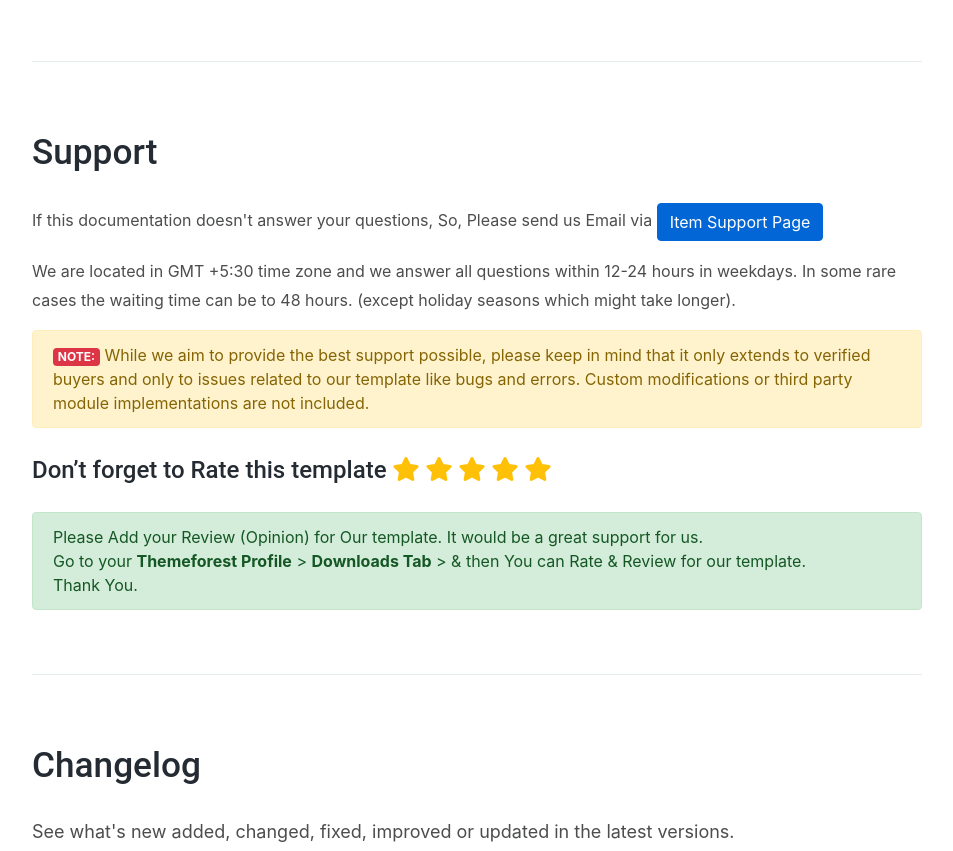
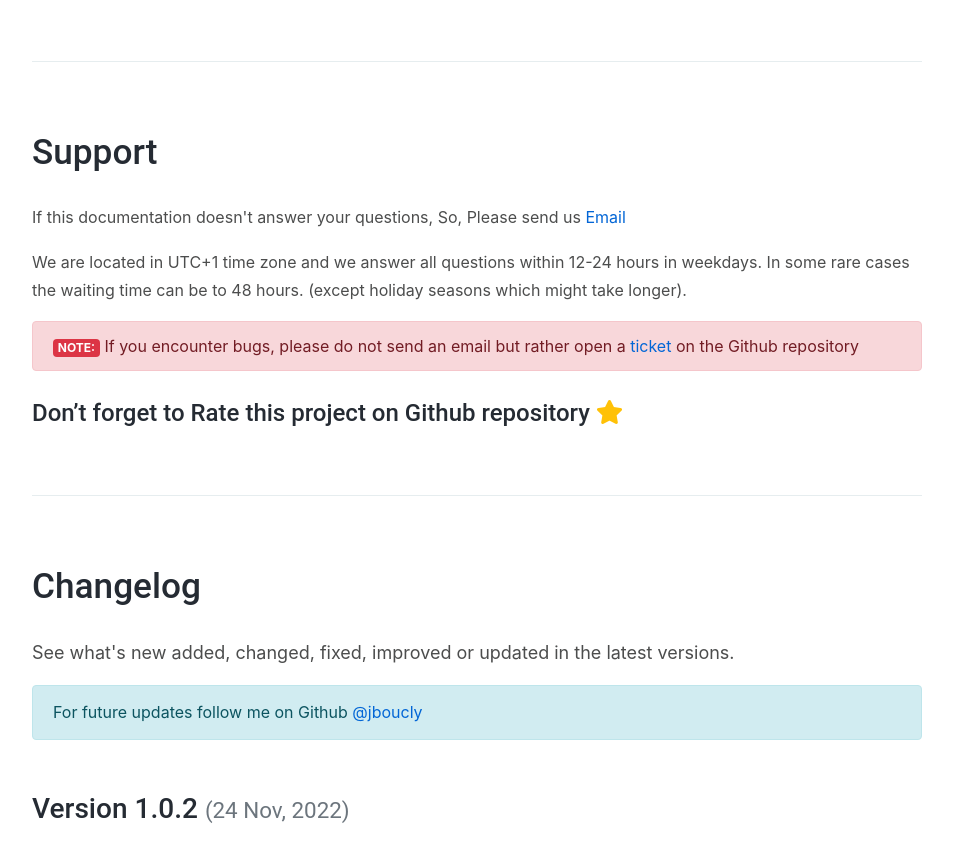
Before and after one commit to jboucly/slack-github-action, a website with bundled scripts: page src/public/pages/home.html in a window 1280 px wide. Shown: the part 3326-4177 px from the top of the page, without its empty margins (293-1246 px from the left). Built offline with nearby package versions, Linux system fonts and the light colour scheme.

Commit message:
feat(page):: Update support section on home page

```diff
--- a/src/public/pages/home.html
+++ b/src/public/pages/home.html
@@ -279,37 +279,28 @@
                         <section id="idocs_support">
                             <h2>Support</h2>
                             <p>
-                                If this documentation doesn't answer your questions, So, Please send us Email via
+                                If this documentation doesn't answer your questions, So, Please send us
                                 <a
-                                    class="btn btn-primary"
+                                    class="link"
                                     target="_blank"
-                                    href="https://themeforest.net/user/harnishdesign#contact"
-                                    >Item Support Page</a
-                                >
-                            </p>
+                                    href="mailto:julien.boucly.pro@gmail.com"
+                                    >
+                                    Email
+                                </a>
                             <p>
-                                We are located in GMT +5:30 time zone and we answer all questions within 12-24 hours in
+                                We are located in UTC+1 time zone and we answer all questions within 12-24 hours in
                                 weekdays. In some rare cases the waiting time can be to 48 hours. (except holiday
                                 seasons which might take longer).
                             </p>
-                            <div class="alert alert-warning mb-4">
-                                <span class="badge badge-danger text-uppercase">Note:</span> While we aim to provide the
-                                best support possible, please keep in mind that it only extends to verified buyers and
-                                only to issues related to our template like bugs and errors. Custom modifications or
-                                third party module implementations are not included.
+                            <div class="alert alert-danger mb-4">
+                                <span class="badge badge-danger text-uppercase">Note:</span>
+                                If you encounter bugs, please do not send an email but rather open a
+                                <a href="https://github.com/jboucly/webhook-github-action/issues/new/choose">ticket</a>
+                                on the Github repository
                             </div>
                             <h4>
-                                Don’t forget to Rate this template <i class="fas fa-star text-warning"></i>
-                                <i class="fas fa-star text-warning"></i> <i class="fas fa-star text-warning"></i>
-                                <i class="fas fa-star text-warning"></i> <i class="fas fa-star text-warning"></i>
+                                Don’t forget to Rate this project on Github repository <i class="fas fa-star text-warning"></i>
                             </h4>
-                            <div class="alert alert-success">
-                                Please Add your Review (Opinion) for Our template. It would be a great support for
-                                us.<br />
-                                Go to your <strong>Themeforest Profile</strong> > <strong>Downloads Tab</strong> > &
-                                then You can Rate & Review for our template.<br />
-                                Thank You.
-                            </div>
                         </section>
 
                         <hr class="divider" />
```
